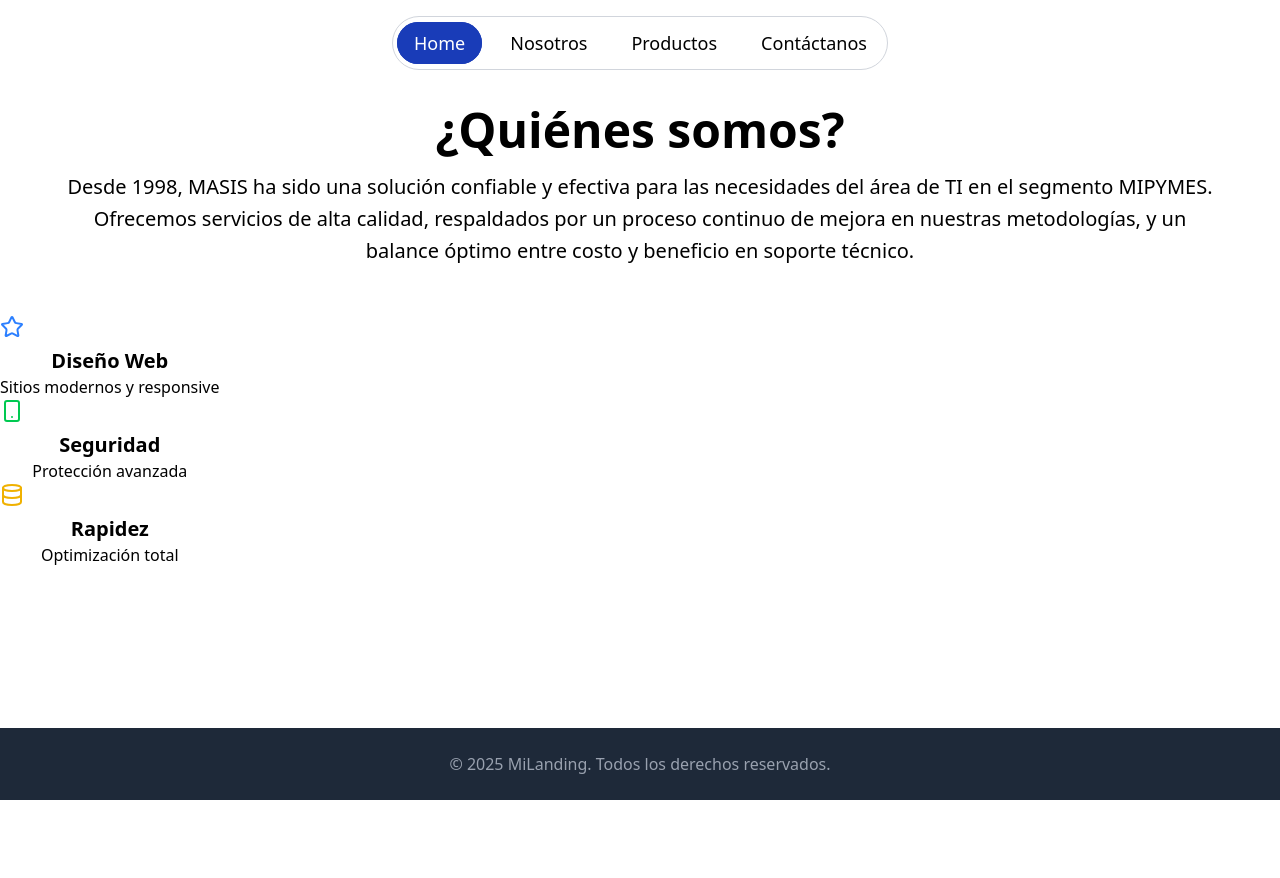
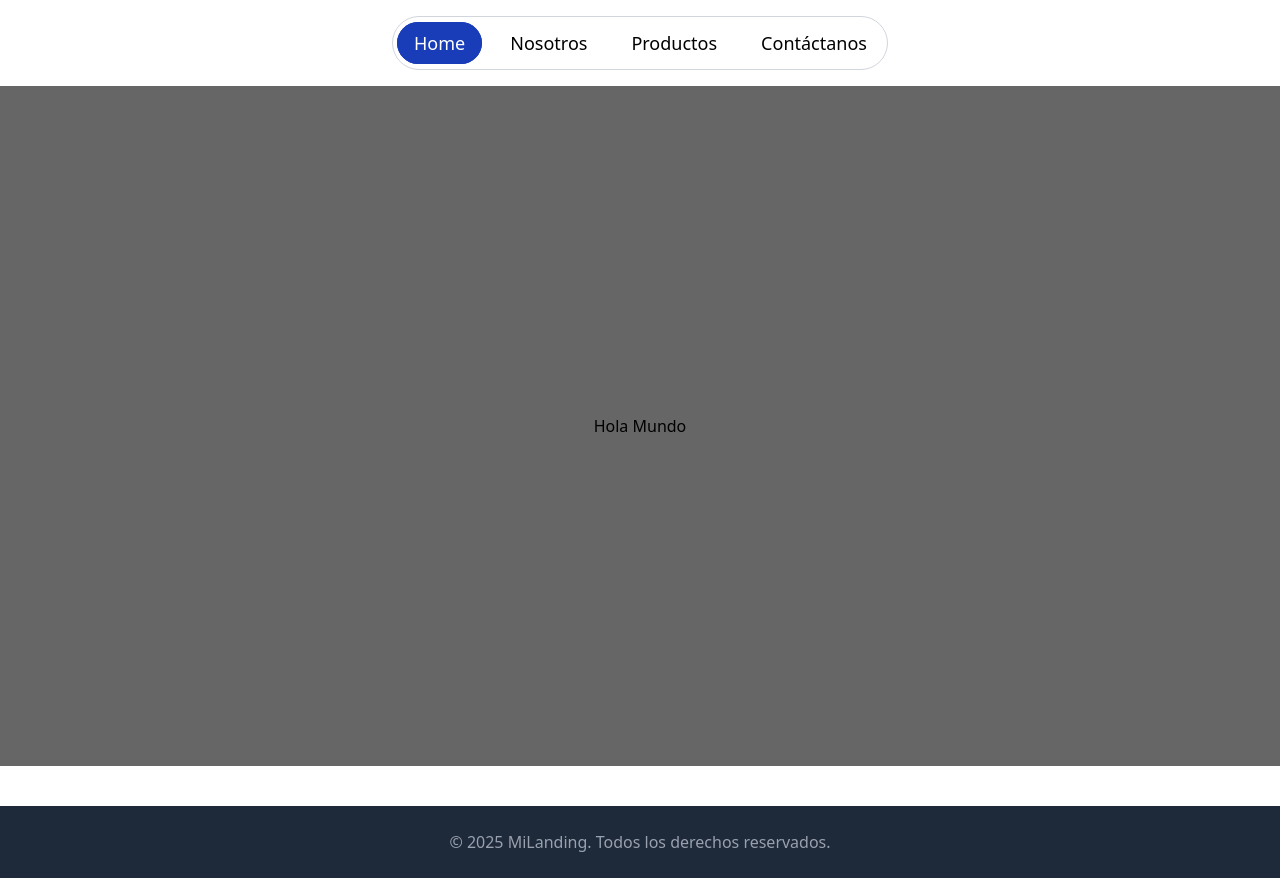
Before and after one commit to XordiDev/masis-website-vite, a React (Vite) app: page / in a window 1280 px wide. Before the commit the page ends 800 px from the top, so only its background shows below. Built offline with nearby package versions, Linux system fonts and the light colour scheme.

Commit message:
merge con la rama origin/jordi_branch

```diff
--- a/src/App.tsx
+++ b/src/App.tsx
@@ -1,6 +1,6 @@
 import "./App.css";
 import Layout from "./components/layout/Layout";
-import Home from "./pages/Home.tsx";
+import Home from "./pages/home.tsx";
 
 function App() {
   return (
--- a/src/pages/Home.tsx
+++ /dev/null
@@ -1,14 +0,0 @@
-//import Hero from "../components/Home";
-import AboutUs from "../components/AboutUs/aboutUs";
-
-const Home = () => {
-  return (
-    <div id="home-page">
-        {/*<Hero />*/}
-        <AboutUs />
-
-    </div>
-  );
-};
-
-export default Home;
```
